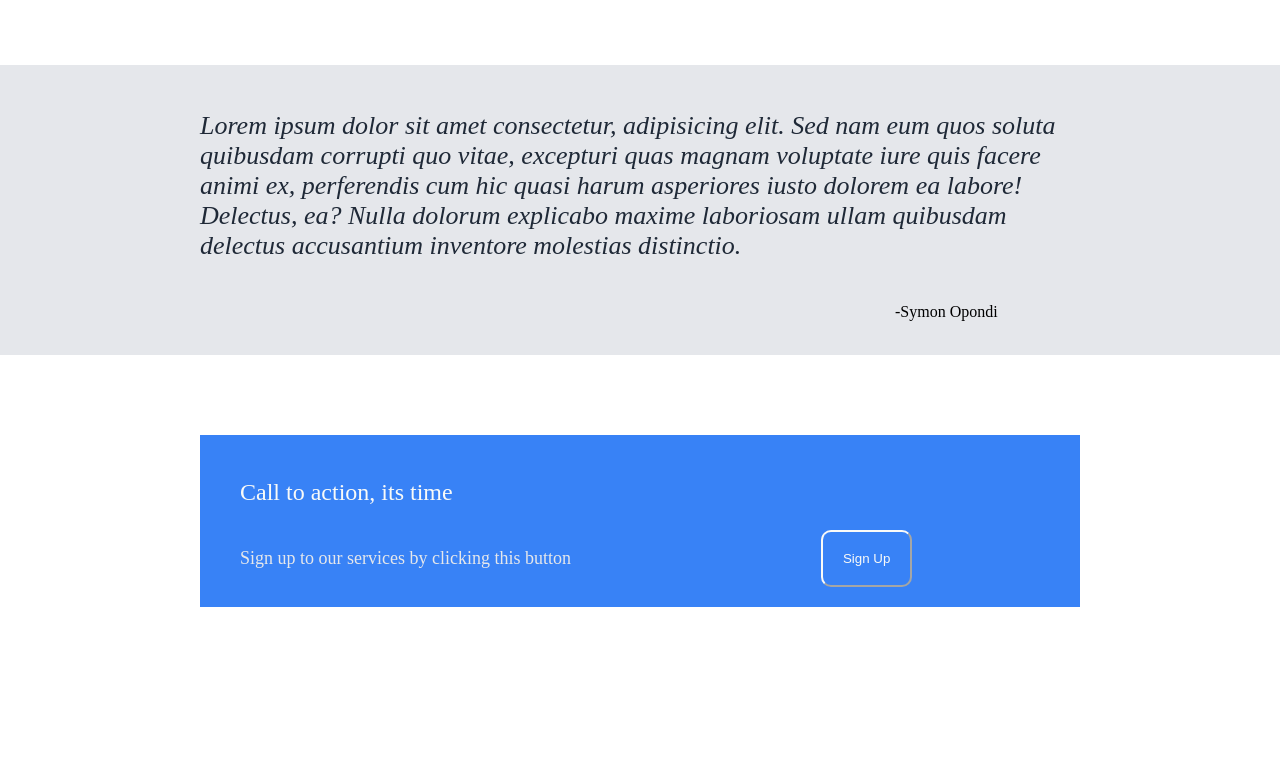
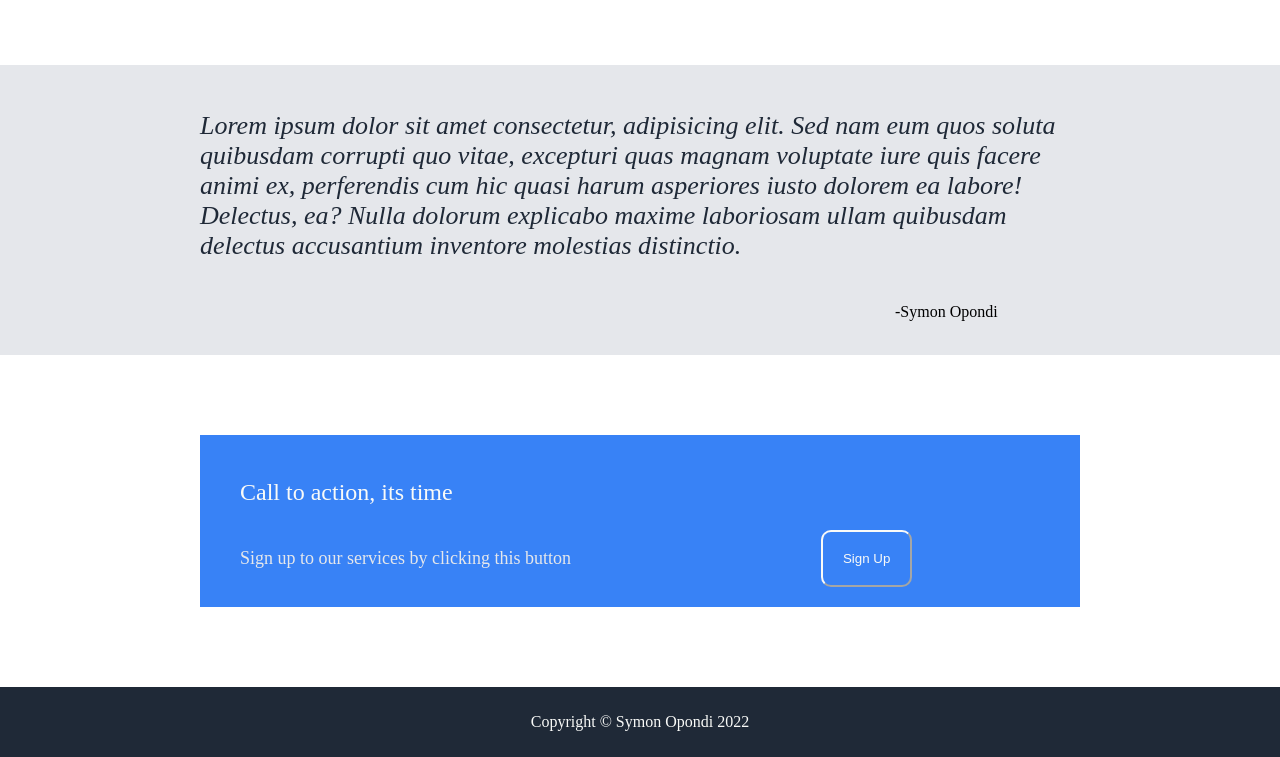
Before and after one commit to symonogwe/Flexbox-project, a plain HTML site: page index.html in a window 1280 px wide. Shown: the part 735-1492 px from the top of the page. Before the commit the page ends 1342 px from the top, so only its background shows below. Drawn offline with Linux system fonts and the light colour scheme.

Commit message:
Added footer

```diff
--- a/index.html
+++ b/index.html
@@ -74,5 +74,8 @@
         <button class="action-button">Sign Up</button>
       </div>
     </div>
+    <div class="footer">
+      <p>Copyright © Symon Opondi 2022</p>
+    </div>
   </body>
 </html>
--- a/style.css
+++ b/style.css
@@ -3,7 +3,7 @@ body {
     margin: 0px;
     padding: 0px;
     max-height: 100vh;
-    ;
+
 }
 
 .hero {
@@ -151,3 +151,11 @@ gap: 30px;
     font-size: 18px;
     color: #E5E7EB;
 }
+
+.footer {
+    margin-top: auto;
+    padding: 10px;
+    text-align: center;
+    color: #f9faf8;
+    background-color: #1f2937;
+}
```
